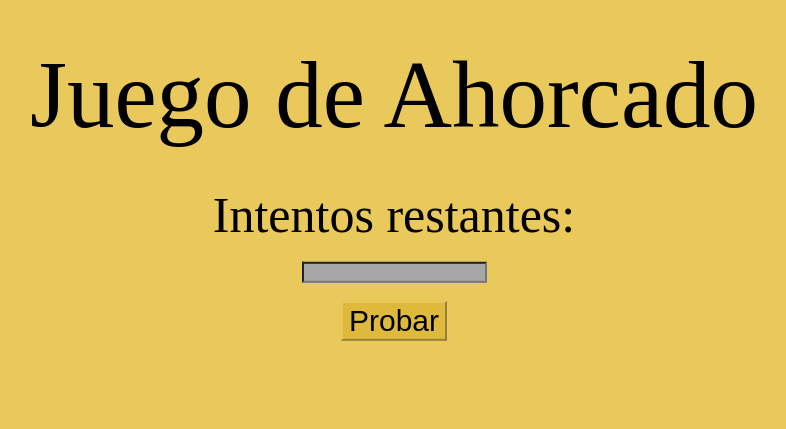
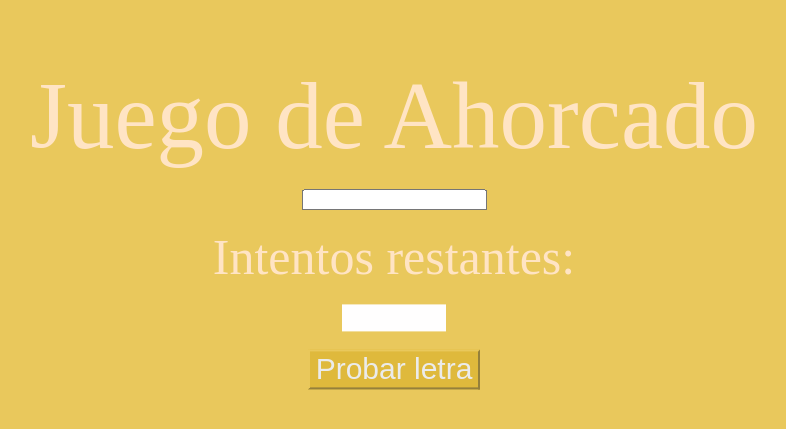
Before and after one commit to JTejaxun-2022229/Prueba-de-Ahorcado, a plain HTML site: page index.html in a window 1280 px wide. Shown: the part 209-638 px from the top of the page, without its empty margins (246-1032 px from the left). Drawn offline with Linux system fonts and the light colour scheme.

Commit message:
Tercer Comit
Se trabajo funcionalidad.

```diff
--- a/index.html
+++ b/index.html
@@ -12,17 +12,17 @@
 <body class="cuerpo">
 
     <div class="titulo">
-        <d1>
+        <d1 class="textoTitulo">
             Juego de Ahorcado
         </d1>
     </div><br>
 
     <div class="palabra">
-
+        <input class="texto">
     </div><br>
 
     <div class="intentos">
-        <d1>
+        <d1 class="textoIntento">
             Intentos restantes:
         </d1>
     </div><br>
@@ -32,7 +32,9 @@
         <br>
         <br>
         <button class="boton">
-            Probar
+            <d1 class="textoBoton">
+                Probar letra
+            </d1>
         </button>
     </div>
 
--- a/script.js
+++ b/script.js
@@ -0,0 +1,3 @@
+let contador = 0;
+let contadorGanar = 0;
+let palabra = "";
--- a/style.css
+++ b/style.css
@@ -30,10 +30,38 @@
 
 }
 
+.textoTitulo{
+
+    color: bisque;
+}
+
+.textoIntento{
+
+    color: bisque;
+}
+
+.textoBoton{
+
+    color: rgb(235, 235, 235);
+}
+
+.textoBoton:hover{
+
+    color: blanchedalmond;
+}
+
 .input{
 
-    background-color: rgb(167, 167, 167);
-    size: 120px;
+    background-color: rgb(255, 254, 254);
+    border-color: rgb(255, 254, 254);
+    border: none;
+    width: 100px;
+    height: 25px;
+}
+
+input:hover{
+
+    border-color: rgb(255, 254, 254);
 }
 
 .boton{
@@ -41,6 +69,7 @@
     font-size: 30px;
     background-color: rgb(223, 185, 60);
     border-color: rgb(233, 200, 92);
+
 }
 
 .boton:hover{
```
